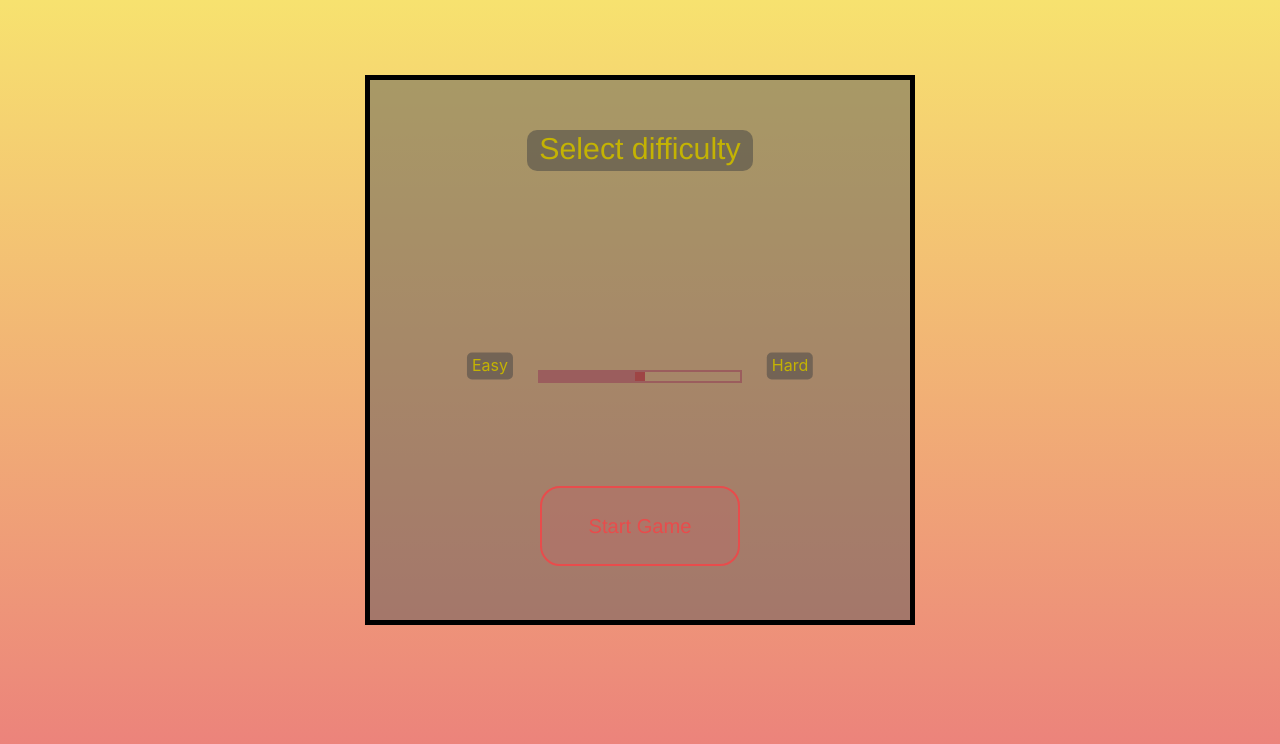
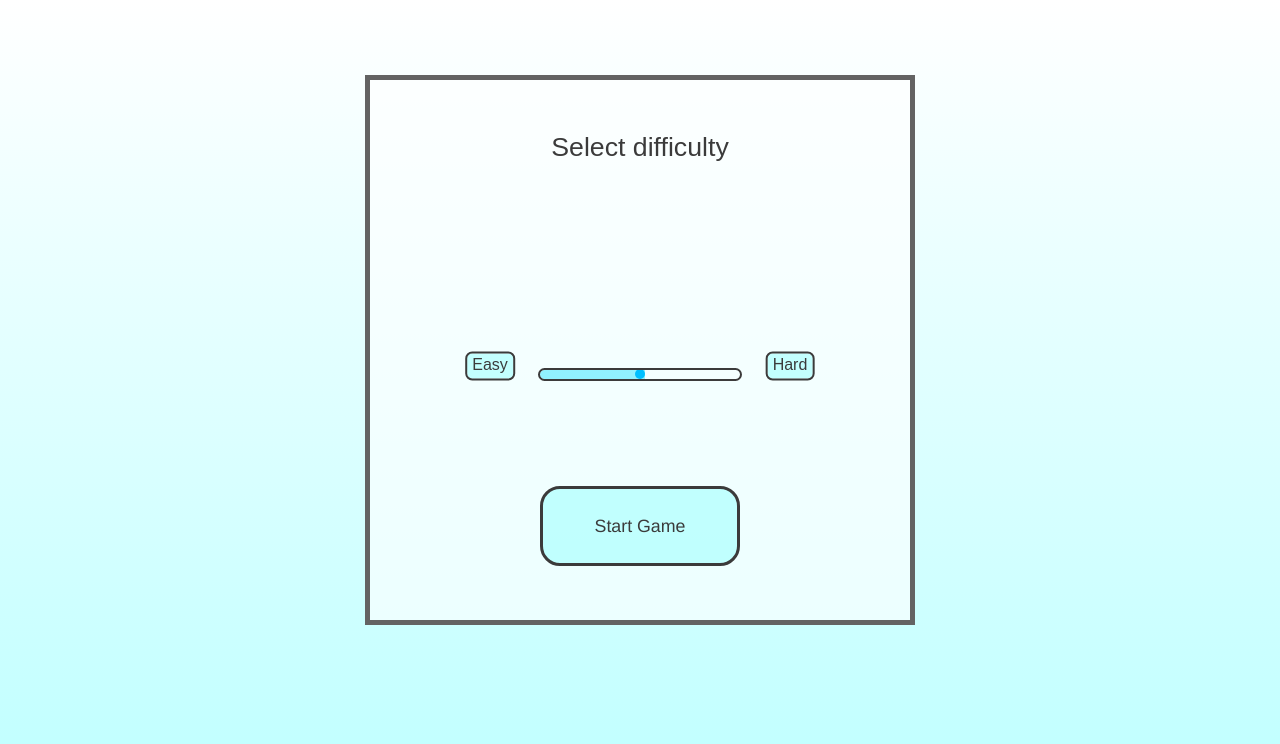
Before and after one commit to Philip748/Sudoku-Web-App, a React (Create React App) app: page / in a window 1280 px wide. Shown: the top 744 px of the page. Built offline with nearby package versions, Linux system fonts and the light colour scheme.

Commit message:
Ui update

```diff
--- a/src/Board.css
+++ b/src/Board.css
@@ -1,5 +1,5 @@
 .boardClass {
-    background-color: #424242;
+    background-color: #424242a4;
     left:0;
     right:0;
     max-width: 540px;
@@ -61,9 +61,9 @@
 }
 
 .finishBox {
-    background-color: rgba(92, 92, 92, 0.5);
-    color: rgb(196, 179, 3);
-    outline: solid black 4px;
+    background-color: rgba(255, 255, 255, 0.63);
+    color: #3b3b3b;
+    outline: solid #3b3b3b 5px;
     left:0;
     right:0;
     max-width: 540px;
@@ -85,9 +85,9 @@
 
 #playAnotherButton{
     position: absolute;
-    background-color: #be666650;
-    color: #e84c4c;
-    border: solid #e84c4c 2px;
+    color: #3b3b3b;
+    border: solid #3b3b3b 3px;
+    background-color: #94fffd80;
     width: 300px;
     height: 100px;
     font-size: 3ch;
@@ -97,16 +97,15 @@
     left: calc(50% - 150px);
 }
 
-#playAnotherButton:hover {
-    background-color: #fe7b7b50;
+#playAnotherButton:hover{
+    border-color: #00bfff;
     cursor: pointer;
-    color: #f38d8d;
-    border: solid #f38d8d 2px;
 }
 
 #newGameDiv{
-    background-color: rgba(92, 92, 92, 0.5);
-    color: rgb(196, 179, 3);
+    background-color: rgba(255, 255, 255, 0.63);
+    color: #3b3b3b;
+    font-family: Arial, Helvetica, sans-serif;
     left:0;
     right:0;
     max-width: 540px;
@@ -118,11 +117,11 @@
     margin-top: 10vh;
     z-index: 3;
     text-align: center;
-    outline: 5px solid black;
+    outline: 5px solid rgb(99, 99, 99);
 }
 
 #newGameHeading{
-    background-color: #42424280;
+    background-color: #82828200;
     padding: 5px;
     padding-top: 2px;
     border-radius: 10px;
@@ -131,7 +130,6 @@
     margin-left: auto;
     margin-right: auto;
     font-size: 3ch;
-    font-family: 'Franklin Gothic Medium', 'Arial Narrow', Arial, sans-serif;
 }
 
 #myRange{
@@ -151,14 +149,15 @@
       width: 400px;
       -webkit-appearance: none;
       background-color: #9a905d00;
-      outline: solid #9b5d5d 2px;
+      outline: solid #3b3b3b 2px;
+      border-radius: 10px;
     }
 
     input[type='range']::-webkit-slider-runnable-track {
       height: 10px;
       -webkit-appearance: none;
-      color: #9e4545;
       margin-top: -1px;
+      border-radius: 10px;
     }
 
     input[type='range']::-webkit-slider-thumb {
@@ -166,8 +165,9 @@
       -webkit-appearance: none;
       height: 10px;
       cursor: ew-resize;
-      background: #9e4545;
-      box-shadow: -400px 0 0 400px #9b5d5d;
+      background: rgb(0, 191, 255);
+      box-shadow: -400px 0 0 400px rgba(0, 221, 255, 0.409);
+      border-radius: 10px;
     }
 
 }
@@ -187,7 +187,8 @@ input[type="range"]::-ms-fill-upper {
 }
 
 #hardText{
-    background-color: #42424280;
+    background-color: #94fffd80;
+    outline: solid #3b3b3b 2px;
     padding: 5px;
     cursor: pointer;
     padding-top: 2px;
@@ -200,7 +201,8 @@ input[type="range"]::-ms-fill-upper {
 }
 
 #easyText{
-    background-color: #42424280;
+    background-color: #94fffd80;
+    outline: solid #3b3b3b 2px;
     padding: 5px;
     cursor: pointer;
     padding-top: 2px;
@@ -213,20 +215,20 @@ input[type="range"]::-ms-fill-upper {
 }
 
 #easyText:hover{
-    background-color: #7a7a7a80;
+    outline-color: #00bfff;
 }
 
 #hardText:hover{
-    background-color: #7a7a7a80;
+    outline-color: #00bfff;
 }
 
 #startGameButton{
     position: absolute;
     bottom: 10%;
     left: calc(50% - 150px);
-    background-color: #be666650;
-    color: #e84c4c;
-    border: solid #e84c4c 2px;
+    color: #3b3b3b;
+    border: solid #3b3b3b 3px;
+    background-color: #94fffd80;
     width: 300px;
     height: 100px;
     font-size: 3ch;
@@ -235,16 +237,14 @@ input[type="range"]::-ms-fill-upper {
 }
 
 #startGameButton:hover {
-    background-color: #fe7b7b50;
+    border-color: #00bfff;
     cursor: pointer;
-    color: #f38d8d;
-    border: solid #f38d8d 2px;
 }
 
 .controlButton{
-    background-color: #be666650;
-    color: #e84c4c;
-    border: solid #e84c4c 2px;
+    color: #3b3b3b ;
+    background-color: #94fffd80;
+    border: solid #3b3b3b 2px;
     max-width: 150px;
     width: 25vw;
     height: 7vh;
@@ -255,10 +255,8 @@ input[type="range"]::-ms-fill-upper {
 }
 
 .controlButton:hover {
-    background-color: #fe7b7b50;
+    border-color: #00bfff;
     cursor: pointer;
-    color: #f38d8d;
-    border: solid #f38d8d 2px;
     top: 0%;
 }
 
@@ -297,7 +295,7 @@ html, body {
     width: 10000px;
     height: 100vh;
     min-height: 640px;
-    background-image: linear-gradient(rgb(247, 226, 111), rgb(235, 124, 124));
+    background-image: linear-gradient(rgb(255, 255, 255), rgb(190, 255, 255));
     z-index: -2;
 }
 
@@ -320,13 +318,13 @@ body::-webkit-scrollbar{
 }
 
 .key{
-    color: rgb(196, 179, 3);
+    color: #3b3b3b;
     max-width: 55px;
     width: 20vw;
     max-height: 44px;
     height: 16vw;
-    outline: solid #d1a547 1px;
-    background-color: rgba(57, 57, 57, 0.9);
+    outline: solid #3b3b3b 1px;
+    background-color: #01ddff75;
     text-align: center;
     display: inline-block;
     font-size: 25px;
@@ -348,7 +346,6 @@ body::-webkit-scrollbar{
     }
 
     #hardText{
-        background-color: #42424280;
         padding: 5px;
         padding-top: 2px;
         border-radius: 5px;
@@ -360,7 +357,6 @@ body::-webkit-scrollbar{
     }
 
     #easyText{
-        background-color: #42424280;
         padding: 5px;
         padding-top: 2px;
         border-radius: 5px;
@@ -377,9 +373,6 @@ body::-webkit-scrollbar{
     }
 
     .controlButton{
-        background-color: #be666650;
-        color: #e84c4c;
-        border: solid #e84c4c 2px;
         max-width: 150px;
         width: 28vw;
         height: 40px;
@@ -392,9 +385,6 @@ body::-webkit-scrollbar{
     #startGameButton{
         left: calc(50% - 100px);
         bottom: 10%;
-        background-color: #be666650;
-        color: #e84c4c;
-        border: solid #e84c4c 2px;
         width: 200px;
         height: 80px;
         font-size: 2ch;
@@ -403,9 +393,6 @@ body::-webkit-scrollbar{
     }
 
     #playAnotherButton{
-        background-color: #be666650;
-        color: #e84c4c;
-        border: solid #e84c4c 2px;
         width: 200px;
         height: 80px;
         font-size: 2ch;
--- a/src/Board.js
+++ b/src/Board.js
@@ -419,9 +419,9 @@ export default function Board() {
         var x = document.getElementById("revealSquareButton");
         if (x) {
           if (revealing) {
-            x.style.backgroundColor = "#be6666";
+            x.style.backgroundColor = "#94fffd";
           } else {
-            x.style.backgroundColor = "#be666650";
+            x.style.backgroundColor = "#94fffd80";
           }
         }
       }
--- a/src/Square.css
+++ b/src/Square.css
@@ -1,20 +1,11 @@
 .squareClass {
     display: inline-block;
-    color: rgb(196, 179, 3);
-    outline-color: #c4b303;
+    outline-color: #006fff;
     cursor: default;
 }
 
-.nonInputClass {
-    background-color: #4b4b4b;
-}
-
-.inputClass{
-    background-color: #7a4646;
-}
-
 .squareClass:hover {
-    background-color: #8a3838;
+    background-color: #56a2c3;
 }
 
 .displayNumberClass {
--- a/src/Square.js
+++ b/src/Square.js
@@ -3,32 +3,41 @@ import './Square.css'
 
 export default function Square({ displayNumber, trueNumber, identifier, selectSquareByID, selected, input, strongHighlight, weakHighlight }) {
   var boxShadowStyle = 'none';
+  var color = '#3b3b3b';
+
+  let backgroundColor = ''
 
   if (selected) {
-    boxShadowStyle = 'inset 0 0 0 2px #c4b303'
+    backgroundColor = '#56a2c3'
   }
   else if (strongHighlight){
-    boxShadowStyle = 'inset 0 0 0 2px #a33939'
+    color = '#006fff';
   }
 
   const handleClickWithID = () => {
     selectSquareByID(identifier);
   };
 
-  var filter = "brightness(110%)"
+  var filter = "brightness(100%)"
   if (weakHighlight === true) {
-    filter = "brightness(140%)"
+    filter = "brightness(120%)"
   }
 
   if (!input) {
+    if(backgroundColor == ''){
+      backgroundColor = '#85e0e4'
+    }
     return (
-      <div className="squareClass nonInputClass" onClick={handleClickWithID} style={{ boxShadow: boxShadowStyle, filter: filter }}>
+      <div className="squareClass nonInputClass" onClick={handleClickWithID} style={{ color: color, boxShadow: boxShadowStyle, filter: filter, backgroundColor: backgroundColor}}>
         <h1 className="displayNumberClass">{displayNumber}</h1>
       </div>
     );
   } else {
+    if(backgroundColor == ''){
+      backgroundColor = '#d2f6ff'
+    }
     return (
-      <div className="squareClass inputClass" onClick={handleClickWithID} style={{ boxShadow: boxShadowStyle, filter: filter }}>
+      <div className="squareClass inputClass" onClick={handleClickWithID} style={{ color: color, boxShadow: boxShadowStyle, filter: filter, backgroundColor: backgroundColor}}>
         <h1 className="displayNumberClass">{displayNumber}</h1>
       </div>
     );
--- a/src/Timer.css
+++ b/src/Timer.css
@@ -1,6 +1,6 @@
 #clockDiv {
-    color: rgb(196, 179, 3);
-    background-color: rgb(80 80 80);
+    color: #3b3b3b;
+    background-color: rgba(80, 80, 80, 0);
     width: 80px;
     text-align: center;
     border: 4px solid black;
```
